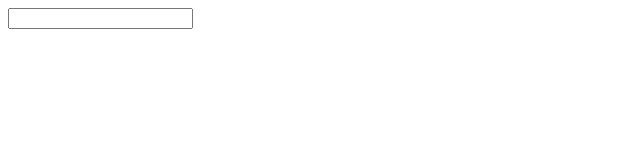
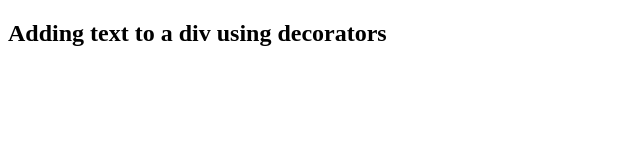
Before and after one commit to Learn-TypeScript/understanding-typescript, a website with bundled scripts: page index.html in a window 1280 px wide. Shown: the whole page, without its empty margins (0-640 px from the left). Built offline with nearby package versions, Linux system fonts and the light colour scheme.

Commit message:
Adding text to a div using decorators

```diff
--- a/index.html
+++ b/index.html
@@ -10,6 +10,7 @@
 </head>
 <body>
   <!-- <p id='message-output' ></p> -->
-  <input type="text" id="user-input" >
+  <!-- <input type="text" id="user-input" > -->
+  <div id='app' ></div>
 </body>
 </html>
--- a/src/app.ts
+++ b/src/app.ts
@@ -5,10 +5,19 @@ function Logger(logString: string) {
         console.log('Logging... ' + constructor);
         console.log('logString... ' + logString);
     }
-
 }
 
-@Logger('Logging - Person1')
+function WithTemplate(template: string, hookId: string) {
+    return function (_: Function) {
+        const hookEl = document.getElementById(hookId);
+        if (hookEl) {
+            hookEl.innerHTML = template
+        }
+    }
+}
+
+// @Logger('Logging - Person1')
+@WithTemplate('<h2>Adding text to a div using decorators<h2', 'app')
 class Person1 {
     name = 'Max';
 
```
Also changed, not shown: 1 other file.
